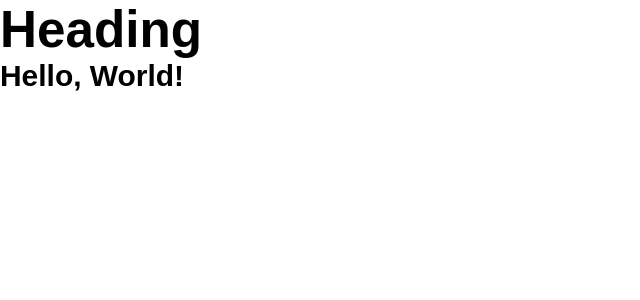
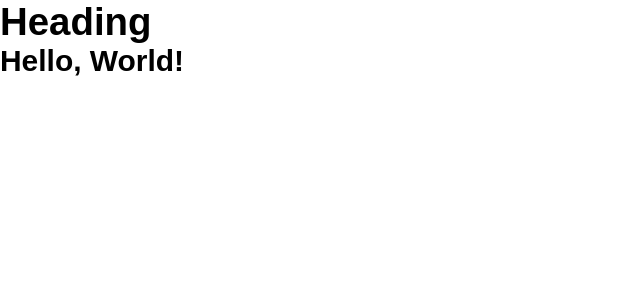
Before and after one commit to vitinruas/reactjs-landing-page, a React (Create React App) app: page / in a window 1280 px wide. Shown: the top 300 px of the page, without its empty margins (0-640 px from the left). Built offline with nearby package versions, Linux system fonts and the light colour scheme.

Commit message:
feat: ensure <Heading /> renders with correct small size

```diff
--- a/src/components/Heading/stories.jsx
+++ b/src/components/Heading/stories.jsx
@@ -14,7 +14,7 @@ export default {
     titleSize: {
       name: 'Title size',
       defaultValue: 'medium',
-      options: ['small', 'medium', 'big', 'huge'],
+      options: ['small', 'medium', 'big'],
     },
     titleType: {
       name: 'Title type',
--- a/src/components/Heading/styles.js
+++ b/src/components/Heading/styles.js
@@ -12,15 +12,11 @@ const titleSize = {
     `,
   medium: (theme) =>
     css`
-      font-size: ${theme.fonts.sizes.large};
+      font-size: ${theme.fonts.sizes.xmedium};
     `,
   big: (theme) =>
     css`
       font-size: ${theme.fonts.sizes.xlarge};
-    `,
-  huge: (theme) =>
-    css`
-      font-size: ${theme.fonts.sizes.big};
     `,
 }
 
--- a/src/styles/theme.js
+++ b/src/styles/theme.js
@@ -14,7 +14,8 @@ export const theme = {
     },
     sizes: {
       small: '1.6rem',
-      medium: '2.4rem',
+      medium: '2.0rem',
+      xmedium: '2.4rem',
       large: '3.2rem',
       xlarge: '4.0rem',
       big: '4.8rem',
```
